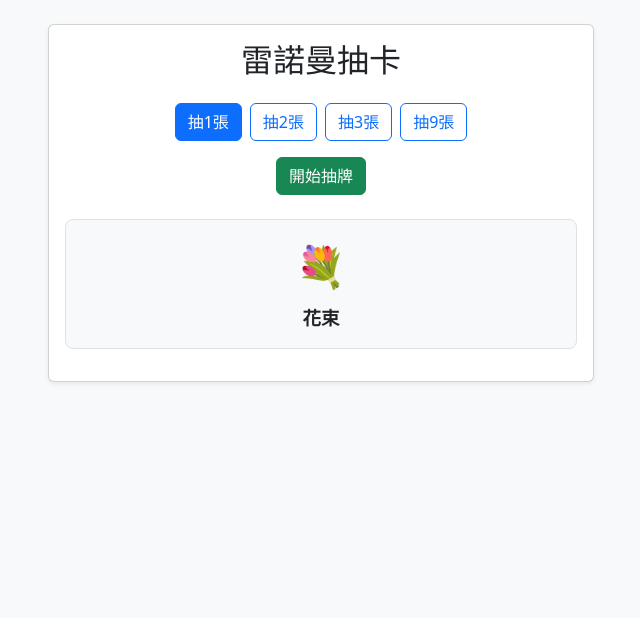
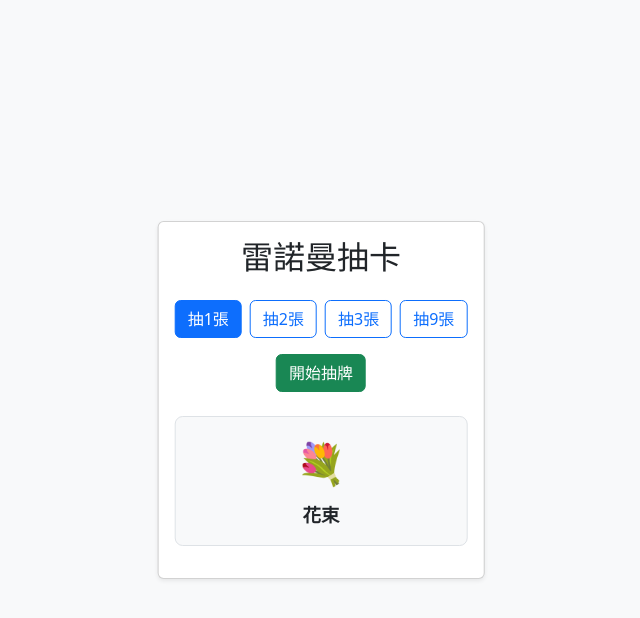
Before and after one commit to Karous2025/lenormand_app, a plain HTML site: page index.html in a window 1280 px wide. Shown: the whole page, without its empty margins (319-959 px from the left). Drawn offline with nearby package versions, Linux system fonts and the light colour scheme.

Commit message:
Update index.html

```diff
--- a/index.html
+++ b/index.html
@@ -6,6 +6,12 @@
     <!-- Bootstrap 5 CSS CDN -->
     <link href="https://cdn.jsdelivr.net/npm/bootstrap@5.3.3/dist/css/bootstrap.min.css" rel="stylesheet">
     <style>
+      .card{
+        position:absolute;
+        top:50%;
+        left:50%;
+        transform:translate(-50%,-50%)
+      }
       .card-symbol {
         font-size: 2.5rem;
         color: #6c757d;
```
